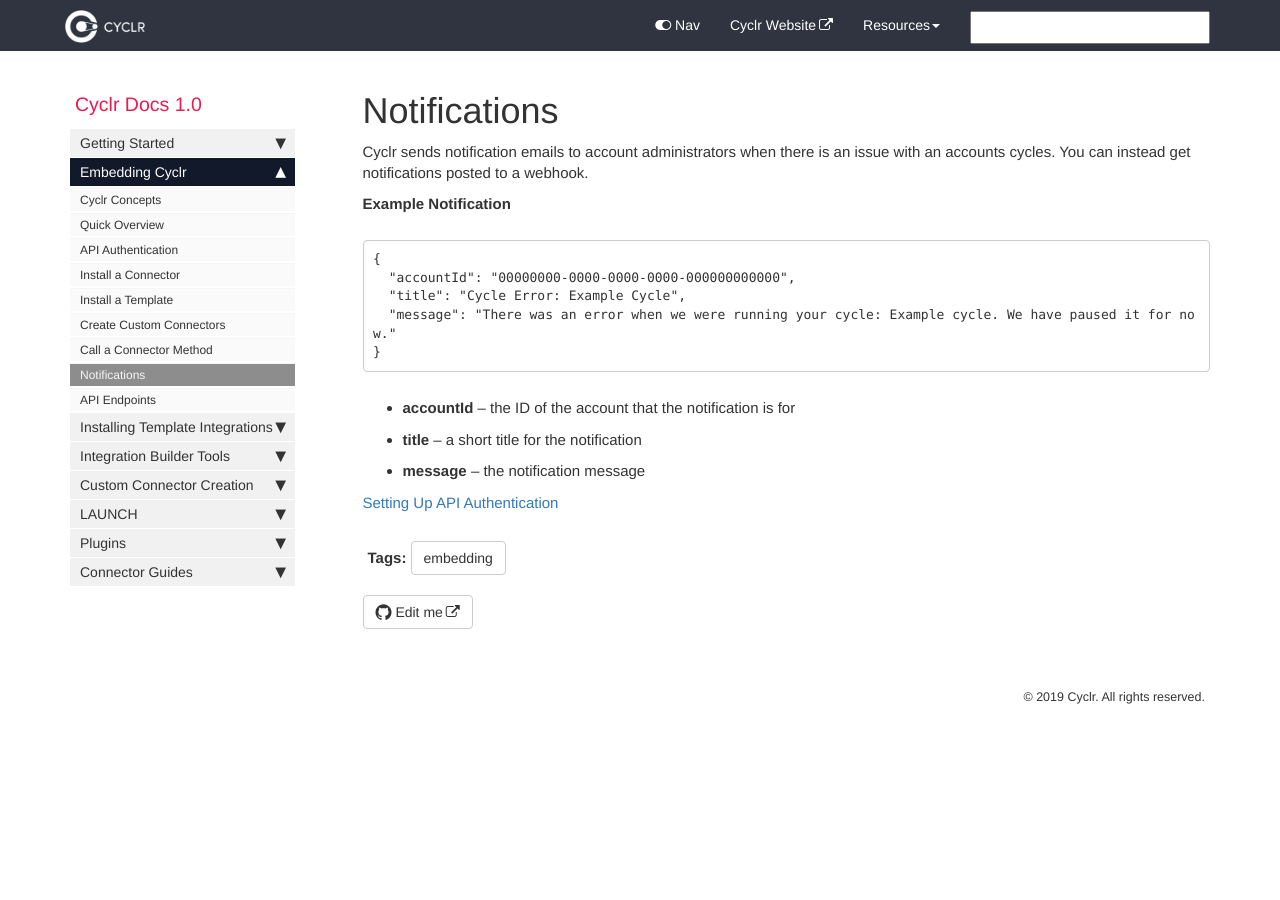
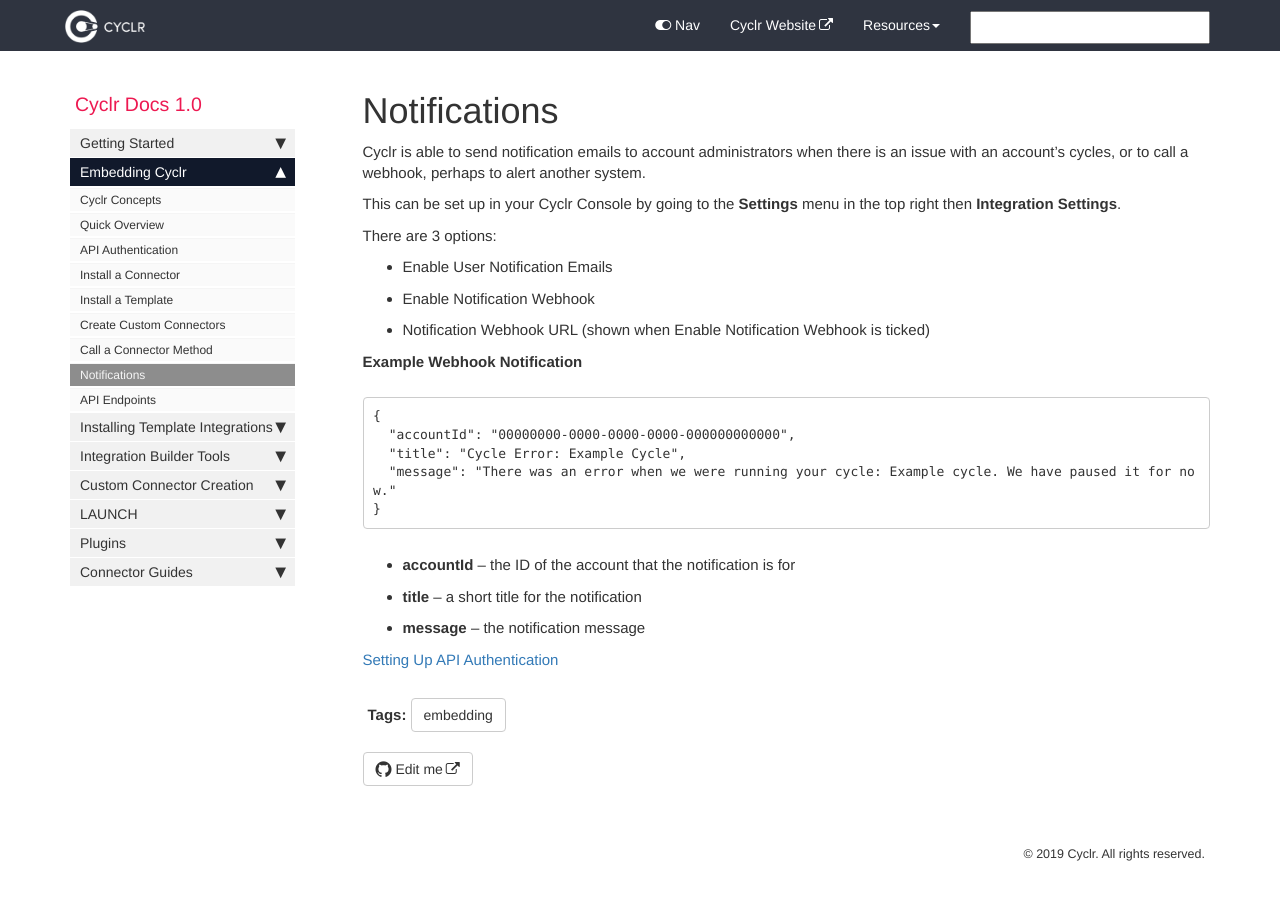
Before and after one commit to sneakysneak/docs, a Jekyll site: the page built from pages/embedding/notifications.md, in a window 1280 px wide and 924 px high. Shown: the top 900 px of the window. Built offline with Jekyll 4.4.1, drawn with Linux system fonts in a browser that asks for light colours; nearby versions of some CDN libraries; comment, search, counter and statistics services are not loaded.

Commit message:
Added more detail.

```diff
--- a/pages/embedding/notifications.md
+++ b/pages/embedding/notifications.md
@@ -5,9 +5,20 @@ permalink: notifications
 tags: [embedding]
 ---
 
-Cyclr sends notification emails to account administrators when there is an issue with an accounts cycles. You can instead get notifications posted to a webhook.
+Cyclr is able to send notification emails to account administrators when there is an issue with an account's cycles, or to call a webhook, perhaps to alert another system.
 
-**Example Notification**
+This can be set up in your Cyclr Console by going to the **Settings** menu in the top right then **Integration Settings**.
+
+There are 3 options:
+
+* Enable User Notification Emails
+* Enable Notification Webhook
+* Notification Webhook URL (shown when Enable Notification Webhook is ticked)
+
+
+
+
+**Example Webhook Notification**
 
     {
       "accountId": "00000000-0000-0000-0000-000000000000",
@@ -15,8 +26,8 @@ Cyclr sends notification emails to account administrators when there is an issue
       "message": "There was an error when we were running your cycle: Example cycle. We have paused it for now."
     }
 
-*   **accountId **– the ID of the account that the notification is for
-*   **title **– a short title for the notification
-*   **message **– the notification message
+*   **accountId** – the ID of the account that the notification is for
+*   **title** – a short title for the notification
+*   **message** – the notification message
 
 [Setting Up API Authentication ](./api-authentication)
```
